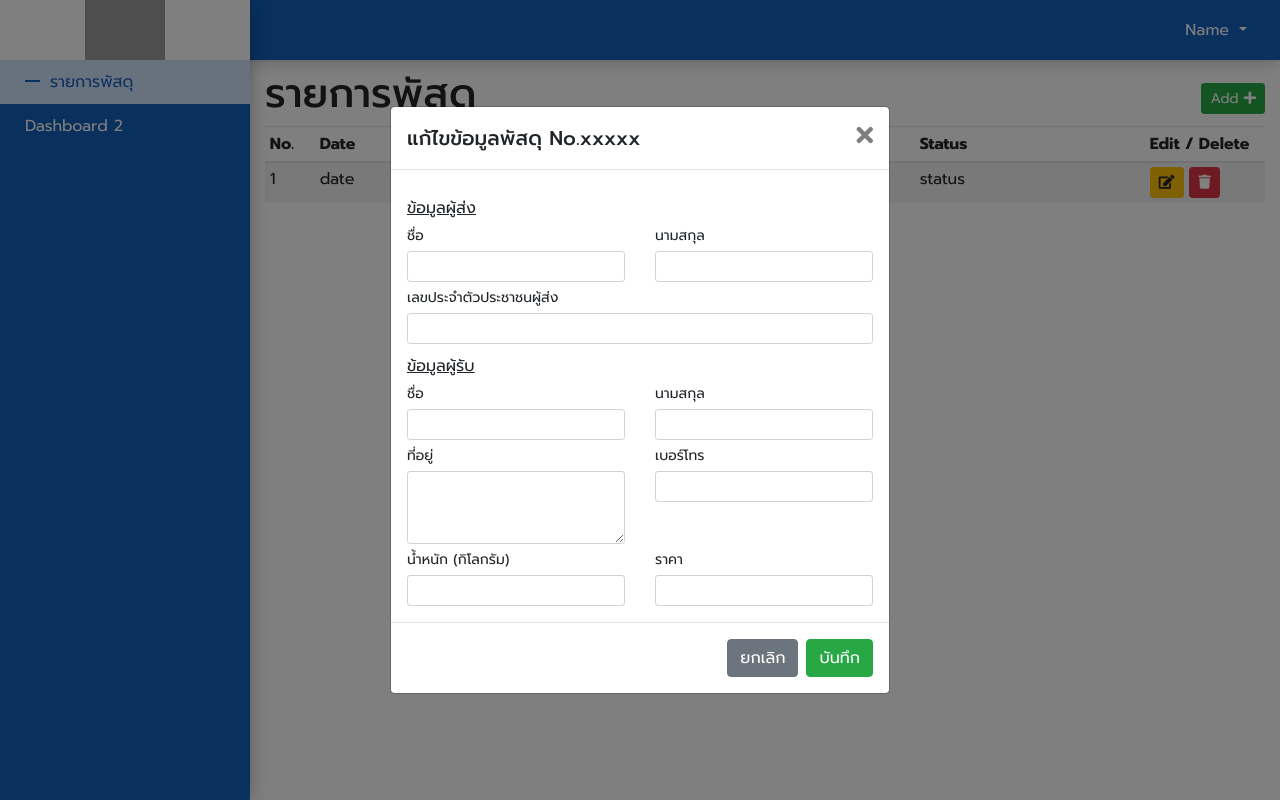
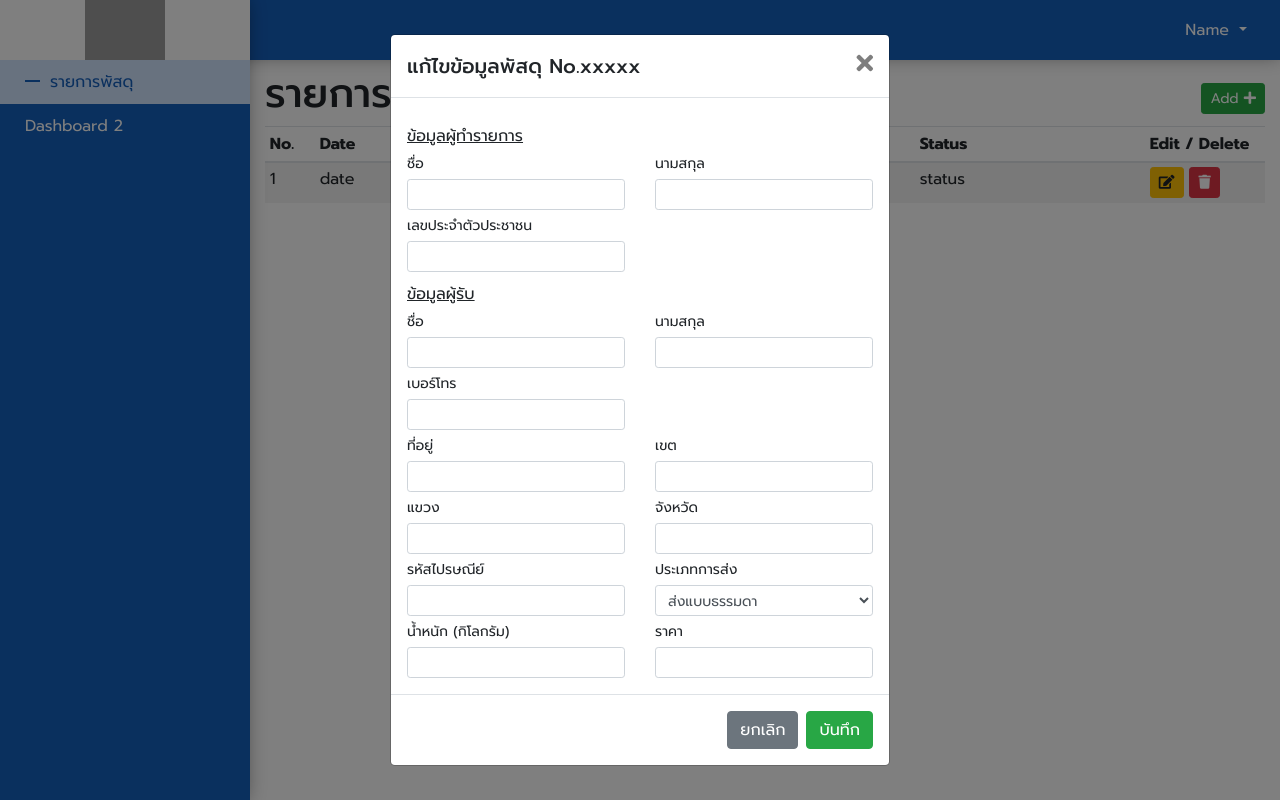
Before and after one commit to Tent-Dev/Shipping, a PHP site: page /page/lists.php in a window 1280 px wide, after a click that opens the changed part. Run offline with PHP 8.4, Linux system fonts and the light colour scheme; grey boxes are pictures that could not be loaded.

Commit message:
Update lists.php

```diff
--- a/page/lists.php
+++ b/page/lists.php
@@ -68,10 +68,32 @@
                     </table>
                 </div>
             </div>
+
+            <div class="row">
+                <div class="col-12 my-3">
+                    <nav aria-label="Page navigation">
+                        <ul class="pagination pagination-sm justify-content-center">
+                            <li class="page-item">
+                                <a class="page-link" href="#" aria-label="Previous">
+                                    <span aria-hidden="true">&laquo;</span>
+                                </a>
+                            </li>
+                            <li class="page-item active"><a class="page-link" href="#">1</a></li>
+                            <li class="page-item"><a class="page-link" href="#">2</a></li>
+                            <li class="page-item"><a class="page-link" href="#">3</a></li>
+                            <li class="page-item">
+                                <a class="page-link" href="#" aria-label="Next">
+                                    <span aria-hidden="true">&raquo;</span>
+                                </a>
+                            </li>
+                        </ul>
+                    </nav>
+                </div>
+            </div>
         </div>
 
         <div class="modal fade" id="editData" tabindex="-1" aria-labelledby="editDataLabel" aria-hidden="true">
-            <div class="modal-dialog modal-dialog-centered">
+            <div class="modal-dialog modal-dialog-centered modal-dialog-scrollable">
                 <div class="modal-content">
                     <div class="modal-header">
                         <h5 class="modal-title" id="editDataLabel">แก้ไขข้อมูลพัสดุ No.xxxxx</h5>
@@ -81,21 +103,21 @@
                     </div>
                     <div class="modal-body">
                         <form action="" method="post">
-                            <p class="form-title">ข้อมูลผู้ส่ง</p>
+                            <p class="form-title">ข้อมูลผู้ทำรายการ</p>
                             <div class="row">
                                 <div class="col">
-                                    <label for="s_fname" class="col-form-label col-form-label-sm">ชื่อ</label>
-                                    <input type="text" name="s_fname" id="s_fname" class="form-control form-control-sm" value="">
+                                    <label for="firstname" class="col-form-label col-form-label-sm">ชื่อ</label>
+                                    <input type="text" name="firstname" id="firstname" class="form-control form-control-sm" value="">
                                 </div>
                                 <div class="col">
-                                    <label for="s_lname" class="col-form-label col-form-label-sm">นามสกุล</label>
-                                    <input type="text" name="s_lname" id="s_lname" class="form-control form-control-sm" value="">
+                                    <label for="lastname" class="col-form-label col-form-label-sm">นามสกุล</label>
+                                    <input type="text" name="lastname" id="lastname" class="form-control form-control-sm" value="">
                                 </div>
                             </div>
                             <div class="row">
-                                <div class="col">
-                                    <label for="s_idcard" class="col-form-label col-form-label-sm">เลขประจำตัวประชาชนผู้ส่ง</label>
-                                    <input type="text" name="s_idcard" id="s_idcard" class="form-control form-control-sm">
+                                <div class="col-6">
+                                    <label for="id_card" class="col-form-label col-form-label-sm">เลขประจำตัวประชาชน</label>
+                                    <input type="text" name="id_card" id="id_card" class="form-control form-control-sm">
                                 </div>
                             </div>
                             <p class="form-title">ข้อมูลผู้รับ</p>
@@ -110,13 +132,41 @@
                                 </div>
                             </div>
                             <div class="row">
+                                <div class="col-6">
+                                    <label for="phone_number" class="col-form-label col-form-label-sm">เบอร์โทร</label>
+                                    <input type="text" name="phone_number" id="phone_number" class="form-control form-control-sm" value="">
+                                </div>
+                            </div>
+                            <div class="row">
                                 <div class="col">
                                     <label for="address" class="col-form-label col-form-label-sm">ที่อยู่</label>
-                                    <textarea type="text" name="address" id="address" class="form-control form-control-sm" rows="3"></textarea>
+                                    <input type="text" name="address" id="address" class="form-control form-control-sm">
                                 </div>
                                 <div class="col">
-                                    <label for="tel" class="col-form-label col-form-label-sm">เบอร์โทร</label>
-                                    <input type="text" name="tel" id="tel" class="form-control form-control-sm" value="">
+                                    <label for="district" class="col-form-label col-form-label-sm">เขต</label>
+                                    <input type="text" name="district" id="district" class="form-control form-control-sm">
+                                </div>
+                            </div>
+                            <div class="row">
+                                <div class="col">
+                                    <label for="area" class="col-form-label col-form-label-sm">แขวง</label>
+                                    <input type="text" name="area" id="area" class="form-control form-control-sm">
+                                </div>
+                                <div class="col">
+                                    <label for="province" class="col-form-label col-form-label-sm">จังหวัด</label>
+                                    <input type="text" name="province" id="province" class="form-control form-control-sm">
+                                </div>
+                            </div>
+                            <div class="row">
+                                <div class="col">
+                                    <label for="province" class="col-form-label col-form-label-sm">รหัสไปรษณีย์</label>
+                                    <input type="text" name="province" id="province" class="form-control form-control-sm">
+                                </div>
+                                <div class="col">
+                                    <label for="shipping_type" class="col-form-label col-form-label-sm">ประเภทการส่ง</label>
+                                    <select name="shipping_type[]" id="shipping_type" class="form-control form-control-sm">
+                                        <option value="normal" selected>ส่งแบบธรรมดา</option>
+                                    </select>
                                 </div>
                             </div>
                             <div class="row">
```
